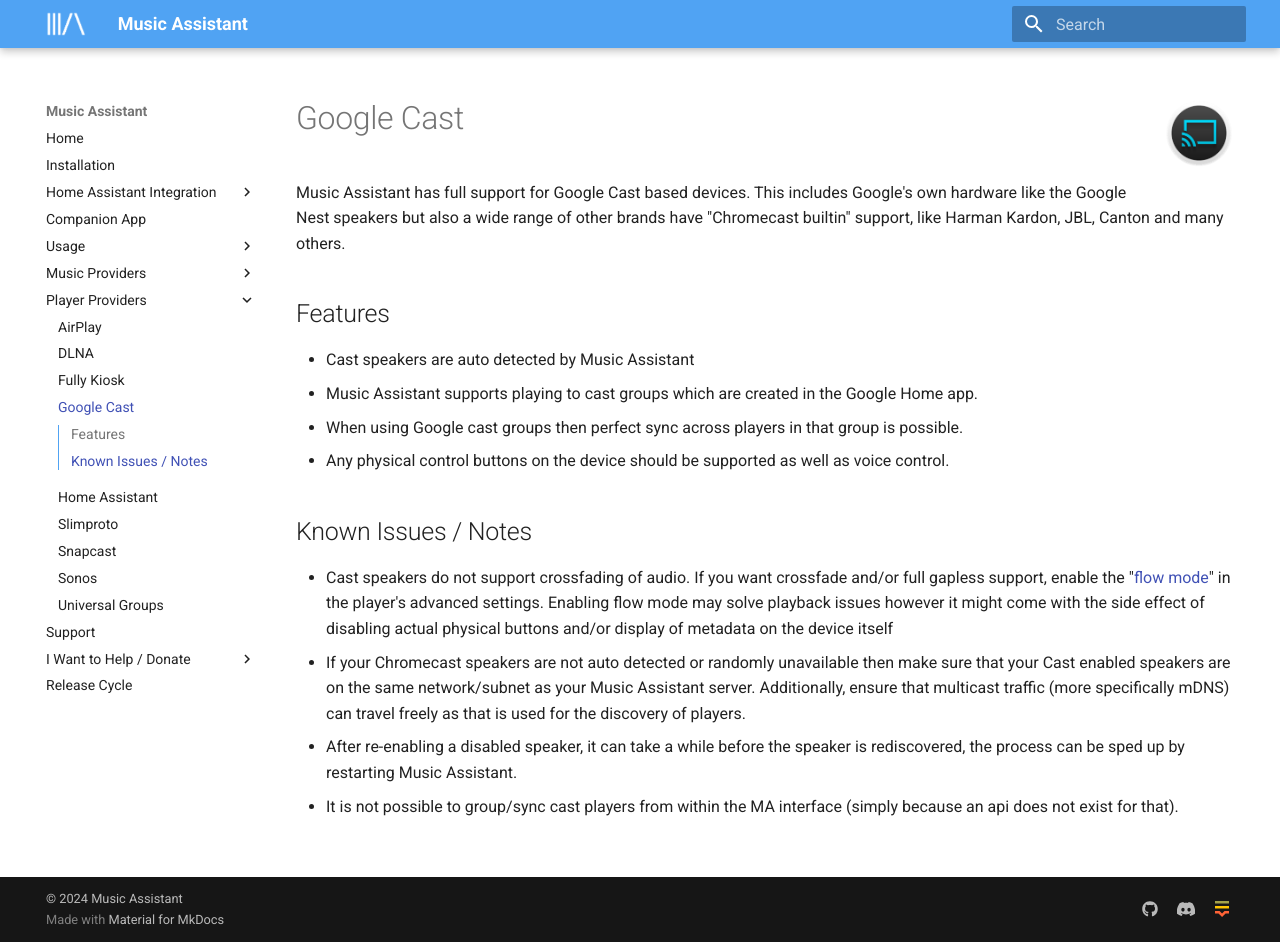
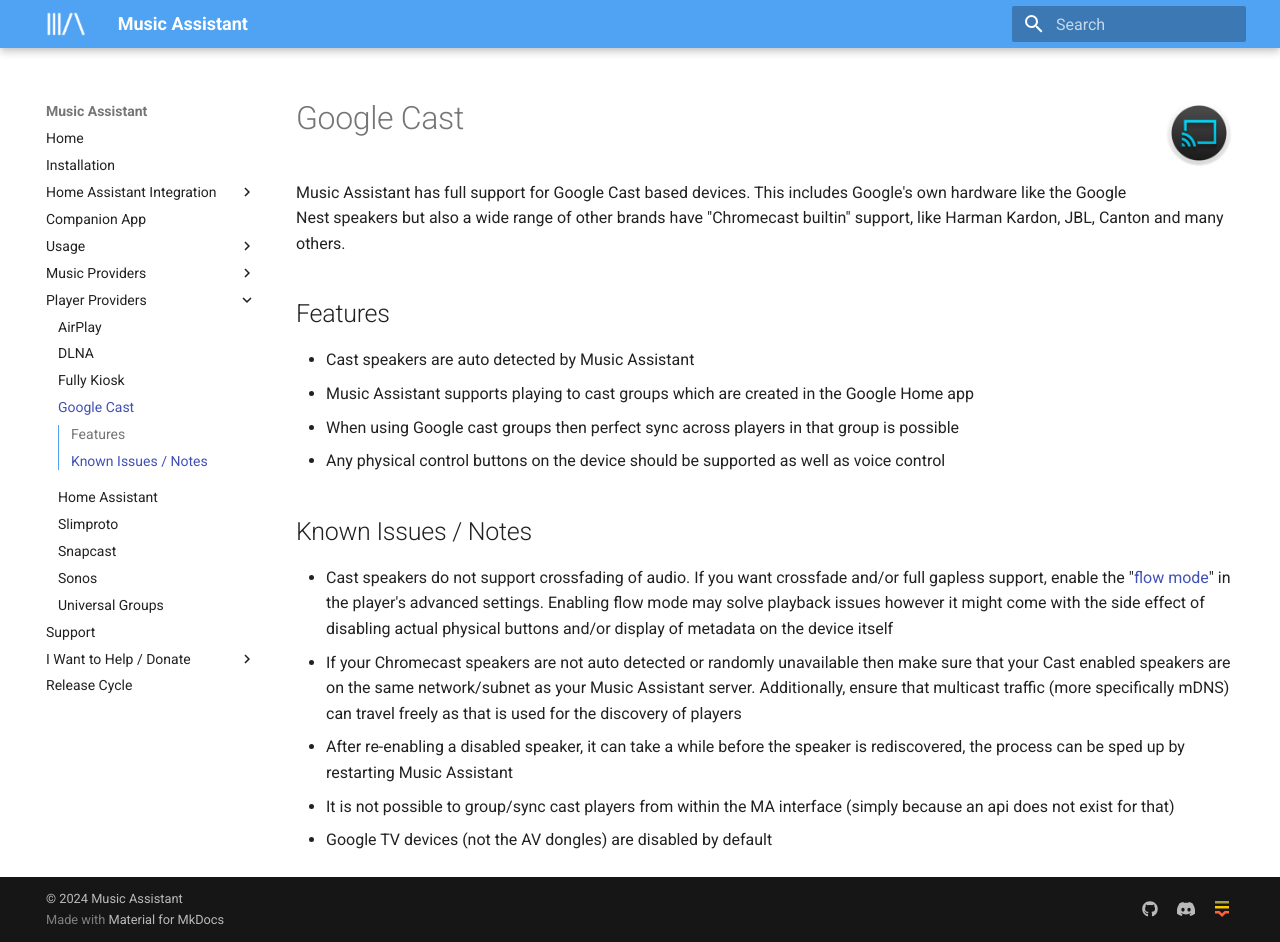
Before and after one commit to pwbriggs/music-assistant.github.io, an MkDocs documentation site: the page built from docs/player-support/google-cast.md, in a window 1280 px wide and 942 px high. Built offline with MkDocs 1.6.1 and Material for MkDocs 9.7.7, drawn with Linux system fonts in a browser that asks for light colours.

Commit message:
Add info about default behaviour for Google TV devices

```diff
--- a/docs/player-support/google-cast.md
+++ b/docs/player-support/google-cast.md
@@ -5,13 +5,14 @@
 ## Features
 
 - Cast speakers are auto detected by Music Assistant
-- Music Assistant supports playing to cast groups which are created in the Google Home app.
-- When using Google cast groups then perfect sync across players in that group is possible.
-- Any physical control buttons on the device should be supported as well as voice control.
+- Music Assistant supports playing to cast groups which are created in the Google Home app
+- When using Google cast groups then perfect sync across players in that group is possible
+- Any physical control buttons on the device should be supported as well as voice control
 
 ## Known Issues / Notes
 
 - Cast speakers do not support crossfading of audio. If you want crossfade and/or full gapless support, enable the "[flow mode](../faq/normalization.md/#track-queueing)" in the player's advanced settings. Enabling flow mode may solve playback issues however it might come with the side effect of disabling actual physical buttons and/or display of metadata on the device itself
-- If your Chromecast speakers are not auto detected or randomly unavailable then make sure that your Cast enabled speakers are on the same network/subnet as your Music Assistant server. Additionally, ensure that multicast traffic (more specifically mDNS) can travel freely as that is used for the discovery of players.
-- After re-enabling a disabled speaker, it can take a while before the speaker is rediscovered, the process can be sped up by restarting Music Assistant.
-- It is not possible to group/sync cast players from within the MA interface (simply because an api does not exist for that).
+- If your Chromecast speakers are not auto detected or randomly unavailable then make sure that your Cast enabled speakers are on the same network/subnet as your Music Assistant server. Additionally, ensure that multicast traffic (more specifically mDNS) can travel freely as that is used for the discovery of players
+- After re-enabling a disabled speaker, it can take a while before the speaker is rediscovered, the process can be sped up by restarting Music Assistant
+- It is not possible to group/sync cast players from within the MA interface (simply because an api does not exist for that)
+- Google TV devices (not the AV dongles) are disabled by default
```
